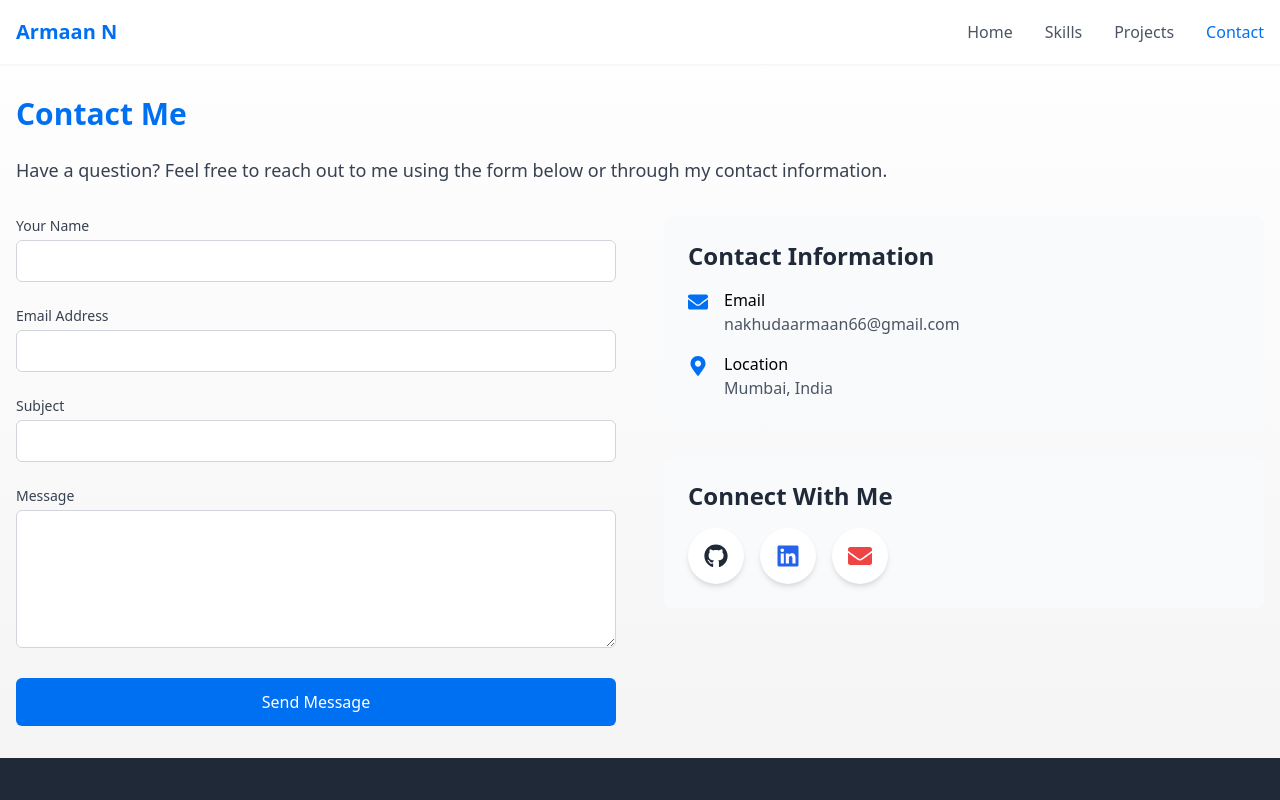
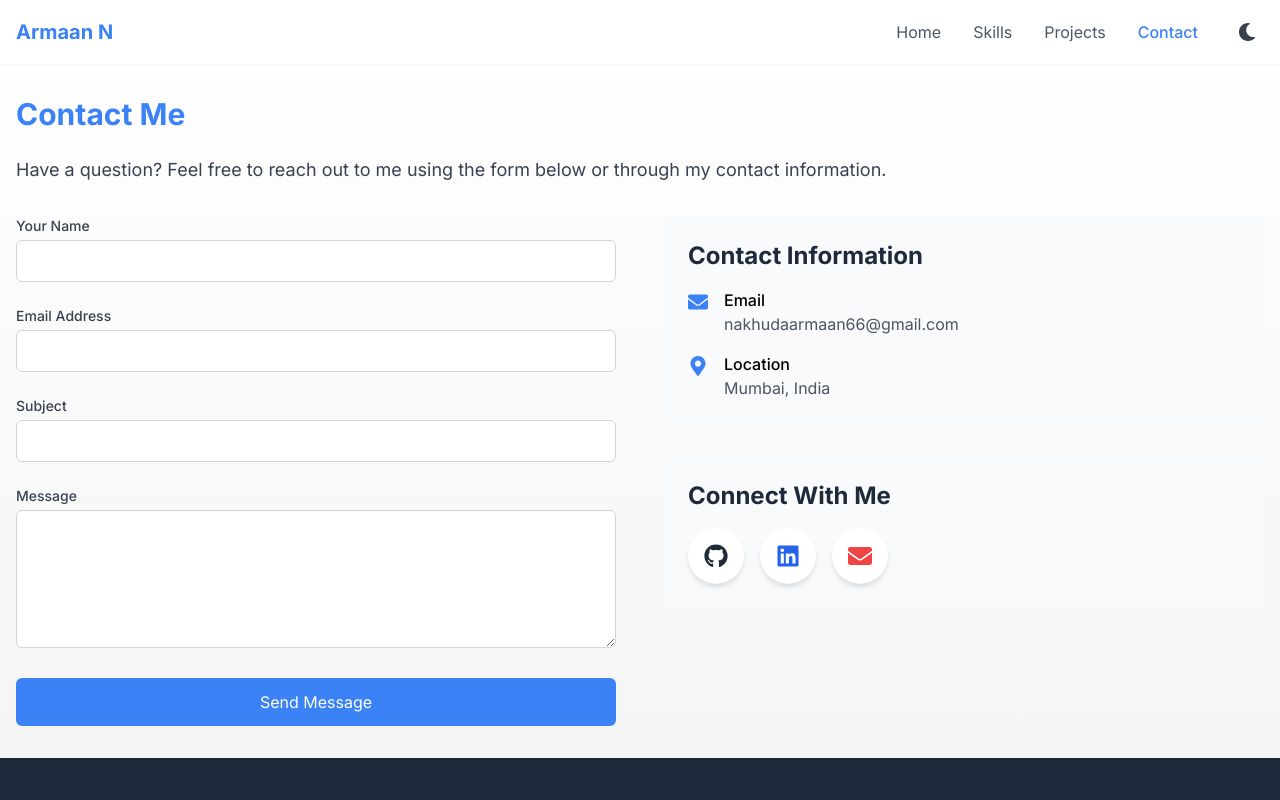
Before and after one commit to Armaan4477/Portfolio, a Next.js app: page /contact in a window 1280 px wide. Shown: the top 800 px of the page. Built offline with nearby package versions, Linux system fonts and the light colour scheme.

Commit message:
added light/dark mode toggle

```diff
--- a/src/app/contact/page.js
+++ b/src/app/contact/page.js
@@ -76,7 +76,7 @@ export default function Contact() {
   return (
     <div>
       <h1 className="page-title">Contact Me</h1>
-      <p className="text-lg text-gray-700 mb-8">
+      <p className="text-lg text-gray-700 dark:text-gray-300 mb-8">
         Have a question? Feel free to reach out to me using the form below or through my contact information.
       </p>
 
@@ -84,7 +84,7 @@ export default function Contact() {
         <div className="lg:w-1/2">
           <form onSubmit={handleSubmit} className="space-y-6">
             <div>
-              <label htmlFor="name" className="block text-sm font-medium text-gray-700 mb-1">
+              <label htmlFor="name" className="block text-sm font-medium text-gray-700 dark:text-gray-300 mb-1">
                 Your Name
               </label>
               <input
@@ -94,12 +94,12 @@ export default function Contact() {
                 value={formData.name}
                 onChange={handleChange}
                 required
-                className="w-full px-4 py-2 border border-gray-300 rounded-md focus:outline-none focus:ring-2 focus:ring-primary focus:border-transparent"
+                className="w-full px-4 py-2 border border-gray-300 dark:border-gray-600 rounded-md focus:outline-none focus:ring-2 focus:ring-primary dark:focus:ring-blue-500 focus:border-transparent dark:bg-gray-700 dark:text-white"
               />
             </div>
 
             <div>
-              <label htmlFor="email" className="block text-sm font-medium text-gray-700 mb-1">
+              <label htmlFor="email" className="block text-sm font-medium text-gray-700 dark:text-gray-300 mb-1">
                 Email Address
               </label>
               <input
@@ -109,12 +109,12 @@ export default function Contact() {
                 value={formData.email}
                 onChange={handleChange}
                 required
-                className="w-full px-4 py-2 border border-gray-300 rounded-md focus:outline-none focus:ring-2 focus:ring-primary focus:border-transparent"
+                className="w-full px-4 py-2 border border-gray-300 dark:border-gray-600 rounded-md focus:outline-none focus:ring-2 focus:ring-primary dark:focus:ring-blue-500 focus:border-transparent dark:bg-gray-700 dark:text-white"
               />
             </div>
 
             <div>
-              <label htmlFor="subject" className="block text-sm font-medium text-gray-700 mb-1">
+              <label htmlFor="subject" className="block text-sm font-medium text-gray-700 dark:text-gray-300 mb-1">
                 Subject
               </label>
               <input
@@ -124,12 +124,12 @@ export default function Contact() {
                 value={formData.subject}
                 onChange={handleChange}
                 required
-                className="w-full px-4 py-2 border border-gray-300 rounded-md focus:outline-none focus:ring-2 focus:ring-primary focus:border-transparent"
+                className="w-full px-4 py-2 border border-gray-300 dark:border-gray-600 rounded-md focus:outline-none focus:ring-2 focus:ring-primary dark:focus:ring-blue-500 focus:border-transparent dark:bg-gray-700 dark:text-white"
               />
             </div>
 
             <div>
-              <label htmlFor="message" className="block text-sm font-medium text-gray-700 mb-1">
+              <label htmlFor="message" className="block text-sm font-medium text-gray-700 dark:text-gray-300 mb-1">
                 Message
               </label>
               <textarea
@@ -139,20 +139,20 @@ export default function Contact() {
                 onChange={handleChange}
                 required
                 rows={5}
-                className="w-full px-4 py-2 border border-gray-300 rounded-md focus:outline-none focus:ring-2 focus:ring-primary focus:border-transparent"
+                className="w-full px-4 py-2 border border-gray-300 dark:border-gray-600 rounded-md focus:outline-none focus:ring-2 focus:ring-primary dark:focus:ring-blue-500 focus:border-transparent dark:bg-gray-700 dark:text-white"
               />
             </div>
 
             <button
               type="submit"
               disabled={isSubmitting}
-              className="px-6 py-3 bg-primary text-white rounded-md hover:bg-blue-700 transition w-full flex justify-center"
+              className="px-6 py-3 bg-primary dark:bg-blue-600 text-white rounded-md hover:bg-blue-700 dark:hover:bg-blue-700 transition w-full flex justify-center"
             >
               {isSubmitting ? 'Sending...' : 'Send Message'}
             </button>
 
             {submitMessage && (
-              <div className={`mt-4 p-4 rounded-md ${submitMessage.type === 'success' ? 'bg-green-100 text-green-700' : 'bg-red-100 text-red-700'}`}>
+              <div className={`mt-4 p-4 rounded-md ${submitMessage.type === 'success' ? 'bg-green-100 text-green-700 dark:bg-green-900 dark:text-green-300' : 'bg-red-100 text-red-700 dark:bg-red-900 dark:text-red-300'}`}>
                 {submitMessage.text}
               </div>
             )}
@@ -160,40 +160,40 @@ export default function Contact() {
         </div>
 
         <div className="lg:w-1/2 space-y-8">
-          <div className="bg-gray-50 p-6 rounded-lg">
-            <h2 className="text-2xl font-bold mb-4 text-secondary">Contact Information</h2>
+          <div className="bg-gray-50 dark:bg-gray-800 p-6 rounded-lg">
+            <h2 className="text-2xl font-bold mb-4 text-secondary dark:text-blue-400">Contact Information</h2>
 
             <div className="space-y-4">
               <div className="flex items-start">
-                <FaEnvelope className="text-primary mt-1 mr-4" size={20} />
+                <FaEnvelope className="text-primary dark:text-blue-400 mt-1 mr-4" size={20} />
                 <div>
-                  <h3 className="font-medium">Email</h3>
-                  <p className="text-gray-600">nakhudaarmaan66@gmail.com</p>
+                  <h3 className="font-medium dark:text-white">Email</h3>
+                  <p className="text-gray-600 dark:text-gray-400">nakhudaarmaan66@gmail.com</p>
                 </div>
               </div>
 
               <div className="flex items-start">
-                <FaMapMarkerAlt className="text-primary mt-1 mr-4" size={20} />
+                <FaMapMarkerAlt className="text-primary dark:text-blue-400 mt-1 mr-4" size={20} />
                 <div>
-                  <h3 className="font-medium">Location</h3>
-                  <p className="text-gray-600">Mumbai, India</p>
+                  <h3 className="font-medium dark:text-white">Location</h3>
+                  <p className="text-gray-600 dark:text-gray-400">Mumbai, India</p>
                 </div>
               </div>
             </div>
           </div>
 
-          <div className="bg-gray-50 p-6 rounded-lg">
-            <h2 className="text-2xl font-bold mb-4 text-secondary">Connect With Me</h2>
+          <div className="bg-gray-50 dark:bg-gray-800 p-6 rounded-lg">
+            <h2 className="text-2xl font-bold mb-4 text-secondary dark:text-blue-400">Connect With Me</h2>
             <div className="flex space-x-4">
-            <a href="https://github.com/Armaan4477" target="_blank" rel="noopener noreferrer" className="p-4 bg-white rounded-full shadow-md hover:shadow-lg transition">
-            <FaGithub className="text-gray-800" size={24} />
-          </a>
-          <a href="https://www.linkedin.com/in/armaan-nakhuda-756492235/" target="_blank" rel="noopener noreferrer" className="p-4 bg-white rounded-full shadow-md hover:shadow-lg transition">
-            <FaLinkedin className="text-blue-600" size={24} />
-          </a>
-          <a href="mailto:nakhudaarmaan66@gmail.com" target="_blank" rel="noopener noreferrer" className="p-4 bg-white rounded-full shadow-md hover:shadow-lg transition">
-            <FaEnvelope className="text-red-500" size={24} />
-          </a>
+              <a href="https://github.com/Armaan4477" target="_blank" rel="noopener noreferrer" className="p-4 bg-white dark:bg-gray-700 rounded-full shadow-md hover:shadow-lg transition">
+                <FaGithub className="text-gray-800 dark:text-white" size={24} />
+              </a>
+              <a href="https://www.linkedin.com/in/armaan-nakhuda-756492235/" target="_blank" rel="noopener noreferrer" className="p-4 bg-white dark:bg-gray-700 rounded-full shadow-md hover:shadow-lg transition">
+                <FaLinkedin className="text-blue-600" size={24} />
+              </a>
+              <a href="mailto:nakhudaarmaan66@gmail.com" target="_blank" rel="noopener noreferrer" className="p-4 bg-white dark:bg-gray-700 rounded-full shadow-md hover:shadow-lg transition">
+                <FaEnvelope className="text-red-500" size={24} />
+              </a>
             </div>
           </div>
         </div>
--- a/src/app/globals.css
+++ b/src/app/globals.css
@@ -8,6 +8,12 @@
   --background-end-rgb: 240, 240, 240;
 }
 
+.dark {
+  --foreground-rgb: 255, 255, 255;
+  --background-start-rgb: 15, 23, 42;
+  --background-end-rgb: 30, 41, 59;
+}
+
 body {
   color: rgb(var(--foreground-rgb));
   background: linear-gradient(
@@ -16,10 +22,11 @@ body {
       rgb(var(--background-end-rgb))
     )
     rgb(var(--background-start-rgb));
+  transition: background-color 0.3s ease, color 0.3s ease;
 }
 
 .page-title {
-  @apply text-3xl font-bold mb-6 text-primary;
+  @apply text-3xl font-bold mb-6 text-primary dark:text-blue-400;
 }
 
 .section {
@@ -27,5 +34,5 @@ body {
 }
 
 .card {
-  @apply bg-white p-6 rounded-lg shadow-md hover:shadow-lg transition-all;
+  @apply bg-white dark:bg-gray-800 p-6 rounded-lg shadow-md hover:shadow-lg transition-all dark:shadow-gray-900;
 }
--- a/src/app/layout.js
+++ b/src/app/layout.js
@@ -1,24 +1,30 @@
 import './globals.css';
+import { Inter } from 'next/font/google';
 import Navbar from '../components/Navbar';
 import Footer from '../components/Footer';
+import { ThemeProvider } from '../context/ThemeContext';
+
+const inter = Inter({ subsets: ['latin'] });
 
 export const metadata = {
-  title: 'My Portfolio',
-  description: 'Personal portfolio showcasing my skills and projects',
-}
+  title: 'Armaan N | Portfolio',
+  description: 'Personal portfolio website showcasing my projects and skills',
+};
 
 export default function RootLayout({ children }) {
   return (
     <html lang="en">
-      <body>
-        <div className="min-h-screen flex flex-col">
+      <body className={inter.className}>
+        <ThemeProvider>
+          <div className="flex flex-col min-h-screen transition-colors duration-200 dark:bg-gray-900 dark:text-white">
             <Navbar />
             <main className="flex-grow container mx-auto px-4 py-8">
               {children}
             </main>
             <Footer />
           </div>
+        </ThemeProvider>
       </body>
     </html>
-  )
+  );
 }
--- a/src/components/Footer.js
+++ b/src/components/Footer.js
@@ -5,7 +5,7 @@ export default function Footer() {
   const currentYear = new Date().getFullYear();
 
   return (
-    <footer className="bg-secondary text-white py-12">
+    <footer className="bg-secondary dark:bg-gray-800 text-white py-12 transition-colors">
       <div className="container mx-auto px-4">
         <div className="flex flex-col md:flex-row justify-between items-center">
           <div className="mb-8 md:mb-0">
--- a/src/components/Navbar.js
+++ b/src/components/Navbar.js
@@ -4,6 +4,7 @@ import Link from 'next/link';
 import { usePathname } from 'next/navigation';
 import { useState } from 'react';
 import { FaBars, FaTimes } from 'react-icons/fa';
+import ThemeToggle from './ThemeToggle';
 
 export default function Navbar() {
   const pathname = usePathname();
@@ -19,35 +20,37 @@ export default function Navbar() {
   const isActive = (path) => pathname === path;
 
   return (
-    <nav className="bg-white shadow-sm sticky top-0 z-10">
+    <nav className="bg-white dark:bg-gray-800 shadow-sm sticky top-0 z-10 transition-colors">
       <div className="container mx-auto px-4">
         <div className="flex justify-between items-center h-16">
-          <Link href="/" className="text-xl font-bold text-primary">
+          <Link href="/" className="text-xl font-bold text-primary dark:text-blue-400">
             Armaan N
           </Link>
 
           {/* Desktop Navigation */}
-          <div className="hidden md:flex space-x-8">
+          <div className="hidden md:flex items-center space-x-8">
             {navLinks.map((link) => (
               <Link
                 key={link.path}
                 href={link.path}
                 className={`${
                   isActive(link.path)
-                    ? 'text-primary font-medium'
-                    : 'text-gray-600 hover:text-primary'
+                    ? 'text-primary dark:text-blue-400 font-medium'
+                    : 'text-gray-600 dark:text-gray-300 hover:text-primary dark:hover:text-blue-400'
                 } transition-colors`}
               >
                 {link.name}
               </Link>
             ))}
+            <ThemeToggle />
           </div>
 
           {/* Mobile Navigation Button */}
-          <div className="md:hidden">
+          <div className="md:hidden flex items-center">
+            <ThemeToggle />
             <button
               onClick={() => setIsMenuOpen(!isMenuOpen)}
-              className="text-gray-500 hover:text-primary focus:outline-none"
+              className="text-gray-500 dark:text-gray-300 hover:text-primary dark:hover:text-blue-400 ml-4 focus:outline-none"
             >
               {isMenuOpen ? <FaTimes size={24} /> : <FaBars size={24} />}
             </button>
@@ -56,7 +59,7 @@ export default function Navbar() {
 
         {/* Mobile Navigation Menu */}
         {isMenuOpen && (
-          <div className="md:hidden py-4 border-t">
+          <div className="md:hidden py-4 border-t dark:border-gray-700">
             <div className="flex flex-col space-y-4">
               {navLinks.map((link) => (
                 <Link
@@ -64,8 +67,8 @@ export default function Navbar() {
                   href={link.path}
                   className={`${
                     isActive(link.path)
-                      ? 'text-primary font-medium'
-                      : 'text-gray-600 hover:text-primary'
+                      ? 'text-primary dark:text-blue-400 font-medium'
+                      : 'text-gray-600 dark:text-gray-300 hover:text-primary dark:hover:text-blue-400'
                   } transition-colors block px-2 py-1`}
                   onClick={() => setIsMenuOpen(false)}
                 >
--- /dev/null
+++ b/src/components/ThemeToggle.js
@@ -0,0 +1,22 @@
+'use client'
+
+import { FaSun, FaMoon } from 'react-icons/fa';
+import { useTheme } from '../context/ThemeContext';
+
+export default function ThemeToggle() {
+  const { theme, toggleTheme } = useTheme();
+
+  return (
+    <button
+      onClick={toggleTheme}
+      className="p-2 rounded-full hover:bg-gray-200 dark:hover:bg-gray-700 transition-colors focus:outline-none"
+      aria-label={`Switch to ${theme === 'light' ? 'dark' : 'light'} mode`}
+    >
+      {theme === 'light' ? (
+        <FaMoon className="text-gray-700 text-lg" />
+      ) : (
+        <FaSun className="text-yellow-400 text-lg" />
+      )}
+    </button>
+  );
+}
--- /dev/null
+++ b/src/context/ThemeContext.js
@@ -0,0 +1,47 @@
+'use client'
+
+import React, { createContext, useContext, useEffect, useState } from 'react';
+
+const ThemeContext = createContext();
+
+export function ThemeProvider({ children }) {
+  // Check if we're in the browser and get stored theme preference or default to 'light'
+  const [theme, setTheme] = useState('light');
+
+  useEffect(() => {
+    // On first render, check user's preference from localStorage or system preference
+    const storedTheme = localStorage.getItem('theme');
+
+    if (storedTheme) {
+      setTheme(storedTheme);
+    } else if (window.matchMedia('(prefers-color-scheme: dark)').matches) {
+      setTheme('dark');
+    }
+  }, []);
+
+  useEffect(() => {
+    // Apply theme class to document when theme changes
+    if (theme === 'dark') {
+      document.documentElement.classList.add('dark');
+    } else {
+      document.documentElement.classList.remove('dark');
+    }
+
+    // Save the theme preference to localStorage
+    localStorage.setItem('theme', theme);
+  }, [theme]);
+
+  const toggleTheme = () => {
+    setTheme(theme === 'light' ? 'dark' : 'light');
+  };
+
+  return (
+    <ThemeContext.Provider value={{ theme, toggleTheme }}>
+      {children}
+    </ThemeContext.Provider>
+  );
+}
+
+export function useTheme() {
+  return useContext(ThemeContext);
+}
```
Also changed, not shown: src/components/ProjectCard.js (+6 -6 lines), src/components/SkillCard.js (+5 -5 lines), tailwind.config.js (+7 -6 lines). Lines whose indentation alone changed are shown as unchanged.
